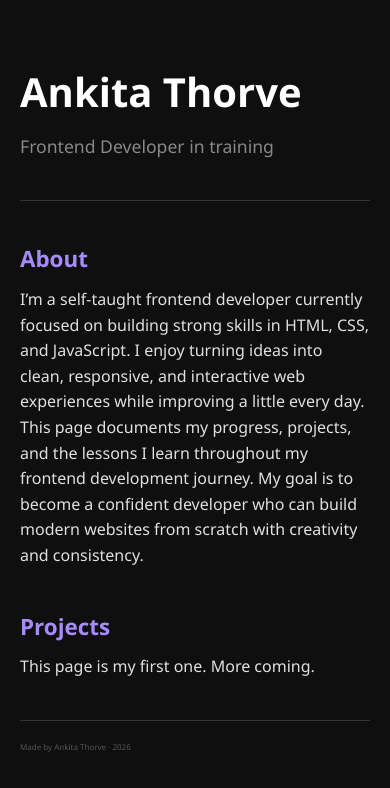
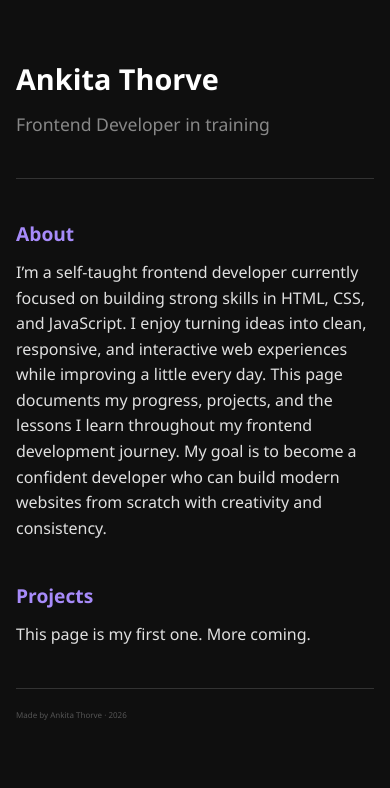
Before and after one commit to ankitaThorve/my-page, a plain HTML site: page index.html in a window 390 px wide. Drawn offline with Linux system fonts and the light colour scheme.

Commit message:
Add media keyframes for mobile friendly

```diff
--- a/style.css
+++ b/style.css
@@ -5,7 +5,7 @@
 }
 
 body {
-  font-family: 'Segoe UI',sans-serif;
+  font-family: "Segoe UI", sans-serif;
   max-width: 700px;
   margin: 0 auto;
   padding: 20px;
@@ -20,30 +20,42 @@ header {
   border-bottom: 1px solid #333;
 }
 
-h1{
+h1 {
   font-size: 2.5rem;
   color: #ffffff;
 }
 
-h2{
+h2 {
   font-size: 1.4rem;
   color: #a78bfa;
   margin-bottom: 10px;
 }
 
-header p{
+header p {
   color: #888;
   font-size: 1.1rem;
   margin-top: 8px;
 }
 
-section{
+section {
   margin-bottom: 40px;
 }
 
-footer{
+footer {
   border-top: 1px solid #333;
   padding-top: 20px;
   color: #555;
   font-size: 0.5rem;
 }
+
+@media (max-width: 600px) {
+  body {
+    padding: 16px;
+  }
+  h1 {
+    font-size: 1.8rem;
+  }
+  h2 {
+    font-size: 1.2rem;
+  }
+}
```
